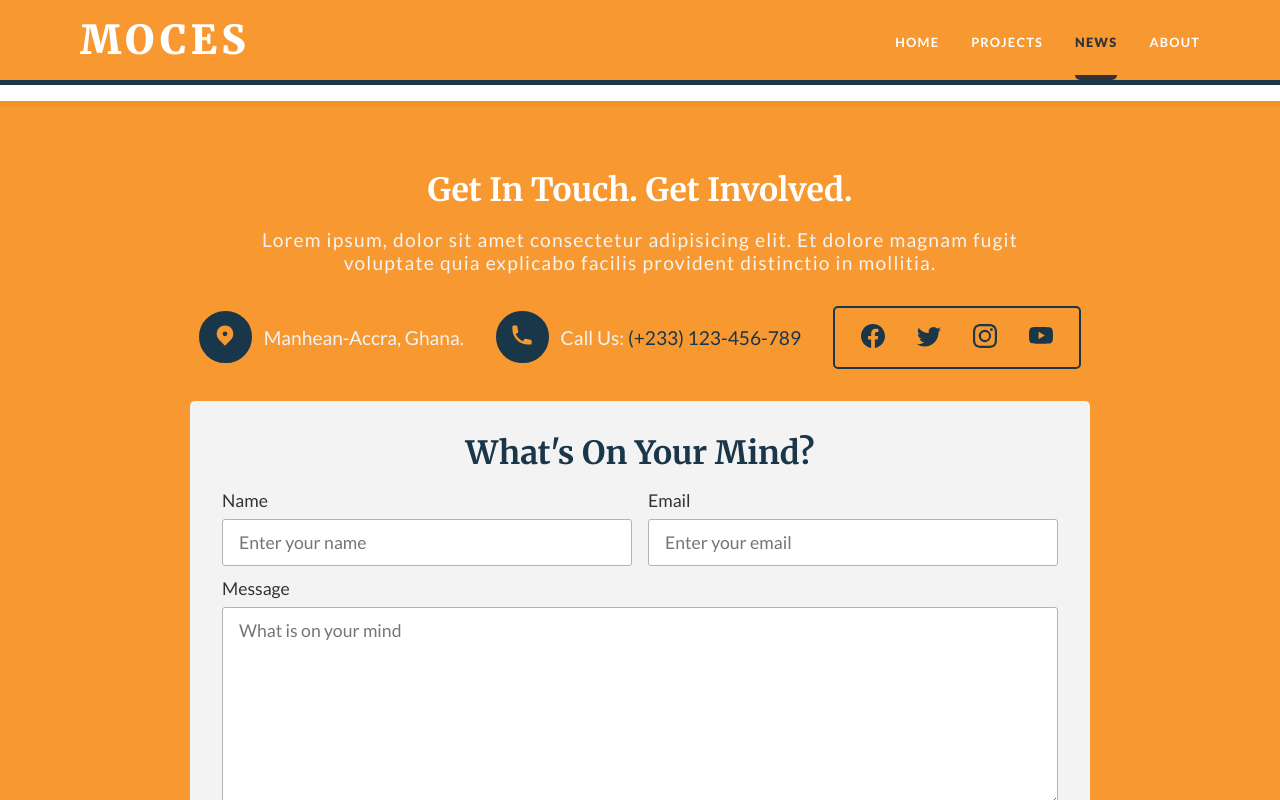
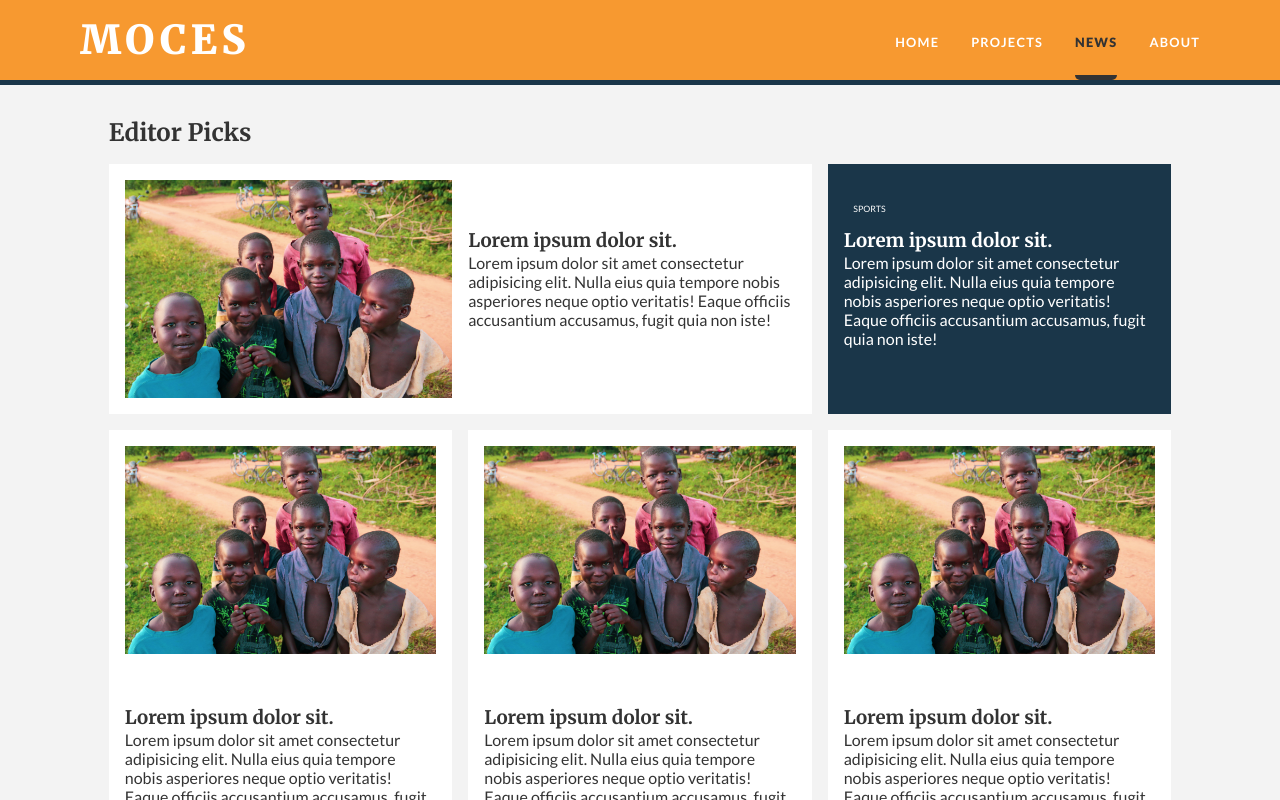
Before and after one commit to augedoo/moces-website, a React (Create React App) app in the folder frontend/: page /news in a window 1280 px wide. Shown: the top 800 px of the page. Built offline with nearby package versions, Linux system fonts and the light colour scheme.

Commit message:
Started working on News Section

```diff
--- a/frontend/src/App.js
+++ b/frontend/src/App.js
@@ -12,7 +12,7 @@ function App() {
       <Switch>
         <>
           <Route path='/' component={HomeScreen} exact />
-          {/* <Route path='/news' component={NewsScreen} exact /> */}
+          <Route path='/news' component={NewsScreen} exact />
         </>
       </Switch>
       <Footer />
```
